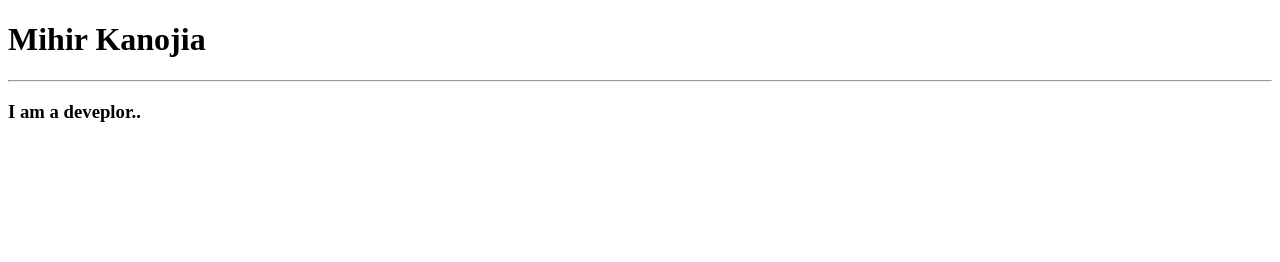
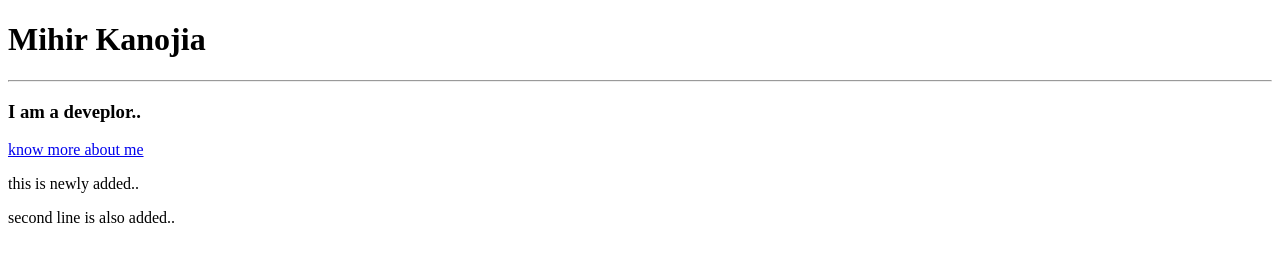
Before and after one commit to mihirkanojia95/my-portfolio, a plain HTML site: page index.html in a window 1280 px wide. Drawn offline with Linux system fonts and the light colour scheme.

Commit message:
add index.html

```diff
--- a/index.html
+++ b/index.html
@@ -10,5 +10,11 @@
     <h1>Mihir Kanojia</h1>
      <hr>
      <h3>I am a deveplor..</h3>
+     <a href="about.html">know more about me</a>
+     <p>
+        this is newly added..
+     </p>
+     <p> second line is also added..</p>
+
 </body>
 </html>
```
